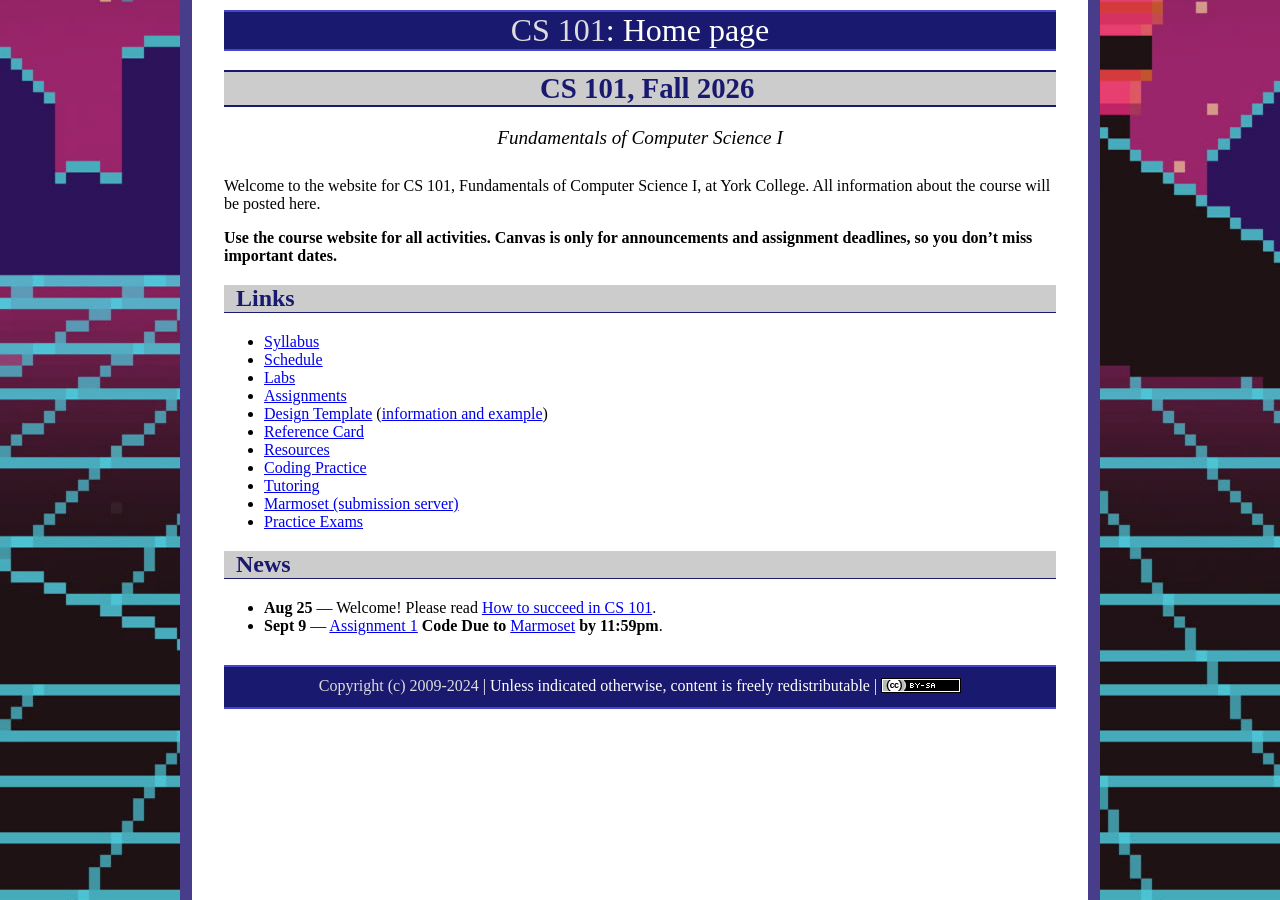
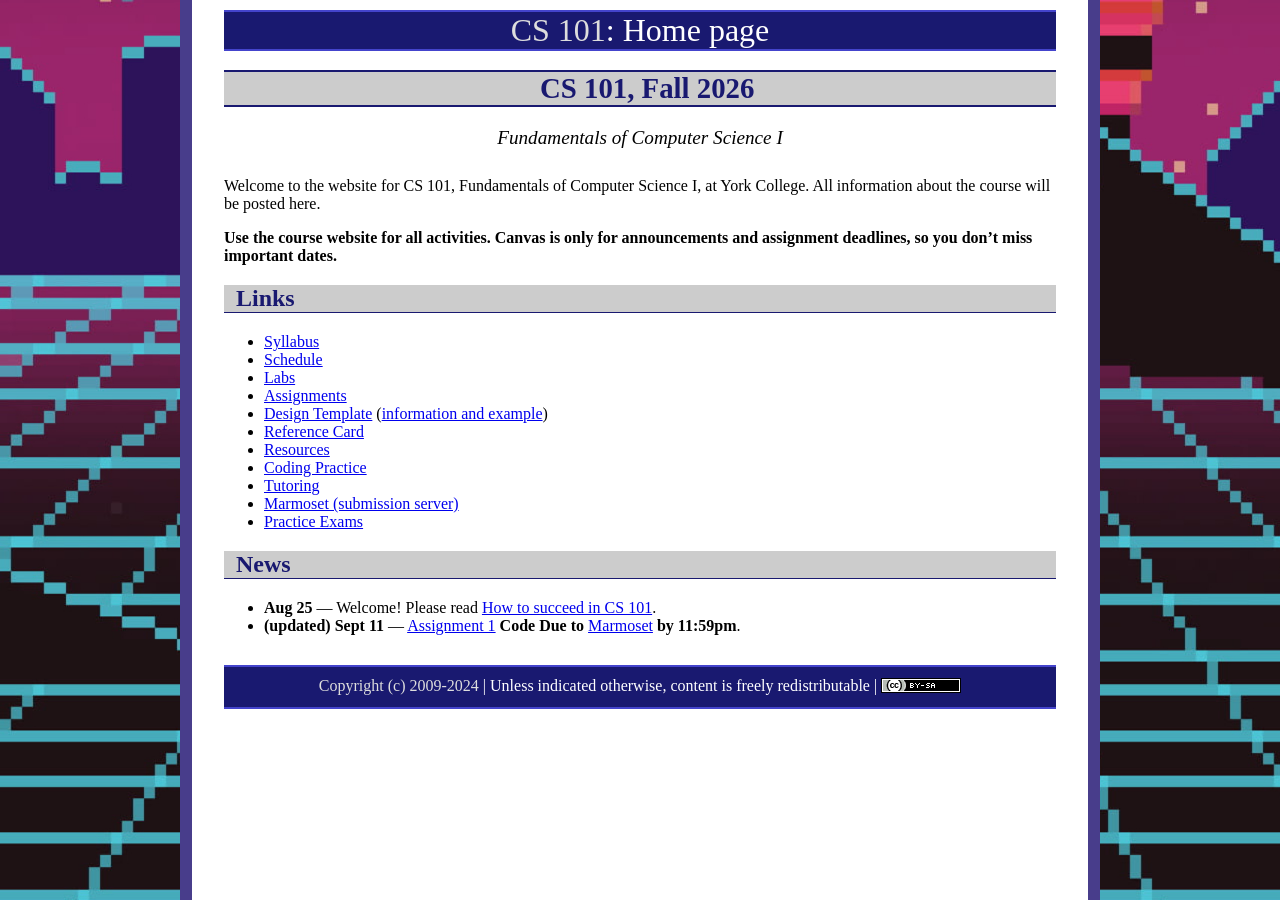
Before and after one commit to ycpcs/cs101-fall2026, a Jekyll site: the page built from index.md, in a window 1280 px wide. Built offline with Jekyll 4.4.1, drawn with Linux system fonts in a browser that asks for light colours.

Commit message:
Update index.md

```diff
--- a/index.md
+++ b/index.md
@@ -28,7 +28,7 @@
 
 ## News
 * **Aug 25** &mdash; Welcome! Please read [How to succeed in CS 101](success.html).
-* **Sept 9** &mdash; [Assignment 1](assign/assign01.html) **Code Due to** [Marmoset](https://cs.ycp.edu/marmoset) **by 11:59pm**.
+* **(updated) Sept 11** &mdash; [Assignment 1](assign/assign01.html) **Code Due to** [Marmoset](https://cs.ycp.edu/marmoset) **by 11:59pm**.
 
 <!--
 * **Sept 5** &mdash; [Assignment 1](assign/assign01.html) **Design Artifact Due in class.**
```
